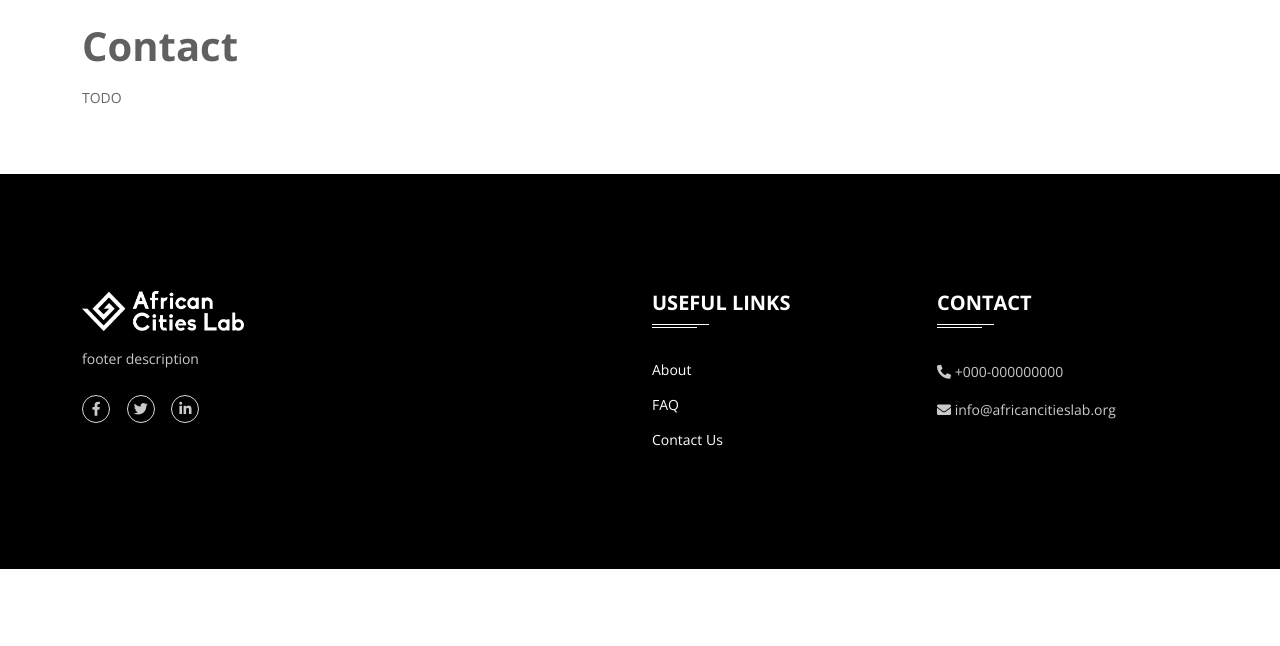
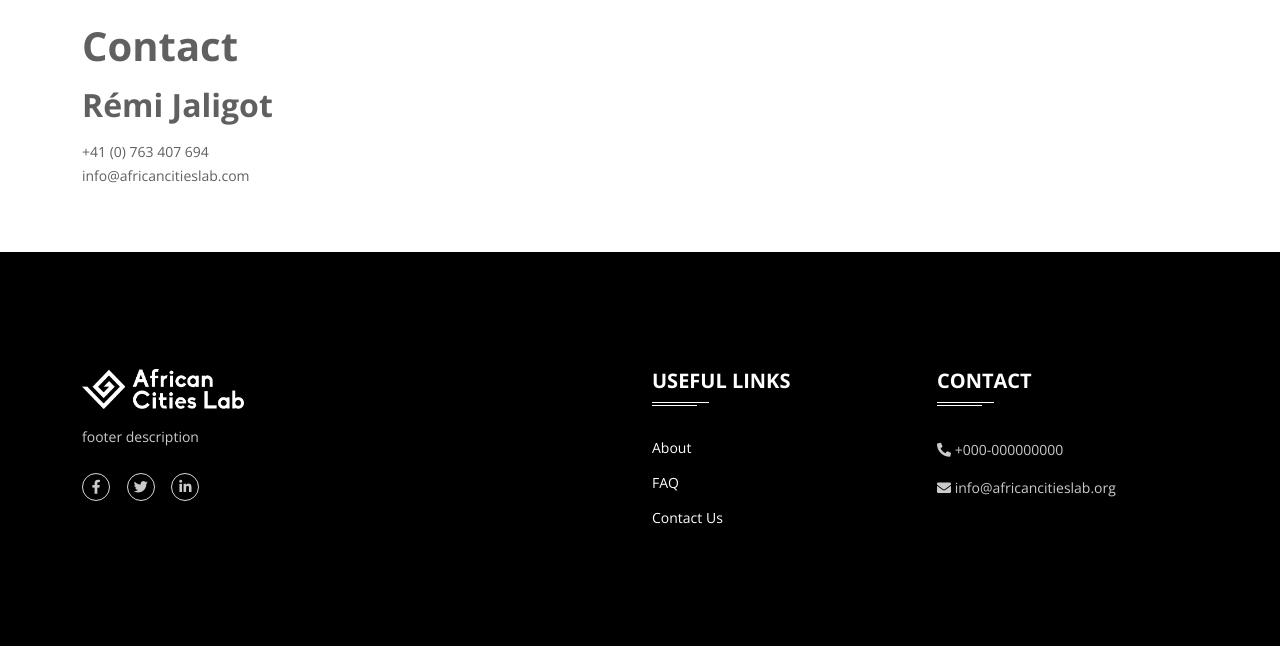
Before and after one commit to African-Cities-Lab/_african-cities-lab-org, a Django app: page /en/contact/ in a window 1280 px wide. Shown: the part 74-720 px from the top of the page. Run offline with Django 3.2, Linux system fonts and the light colour scheme; parts of the project's set-up code (start-up, migrations or seed data) failed here and were passed over; some libraries are stand-ins or nearby versions.

Commit message:
added text in the contact page

```diff
--- a/african_cities_lab/home/templates/home/contact.html
+++ b/african_cities_lab/home/templates/home/contact.html
@@ -4,6 +4,9 @@
 {% block body %}
     <div class="container content-container py-5 mt-5">
         <h1>{% translate "Contact" %}</h1>
-        <p>TODO</p>
+        <h2>Rémi Jaligot</h2>
+        <!-- the Linter complain about phone number href so i used django template to output it -->
+        <p class="mb-0"><a href="{{ 'tel:+41 (0) 763 407 694' }}">+41 (0) 763 407 694</a></p>
+        <p><a href="mailto:info@africancitieslab.com">info@africancitieslab.com</a></p>
     </div>
 {% endblock body %}
```
